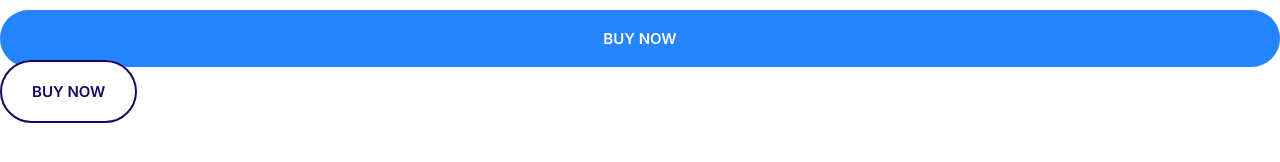
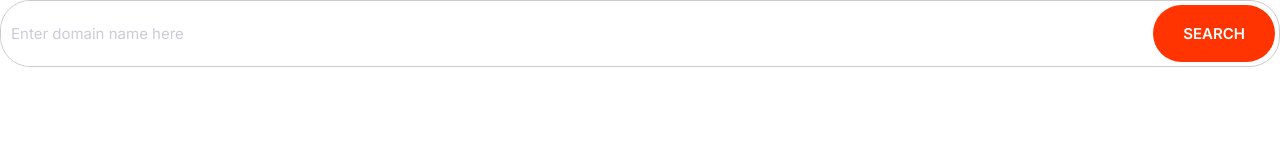
Before and after one commit to alanwcg/codewithmosh-moshify, a plain HTML site: page index.html in a window 1280 px wide. Drawn offline with Linux system fonts and the light colour scheme.

Commit message:
feat: build the input-group component

```diff
--- a/css/styles.css
+++ b/css/styles.css
@@ -4,6 +4,8 @@
   --color-accent: #ff3400;
   --color-headings: #1b0760;
   --color-body: #918ca4;
+  --color-border: #ccc;
+  --border-radius: 30px;
 }
 
 *,
@@ -244,3 +246,40 @@ a {
     font-size: 1.5rem;
   }
 }
+
+/* Inputs */
+
+.input {
+  border-radius: var(--border-radius);
+  border: 1px solid var(--color-border);
+  color: var(--color-headings);
+  font-size: 2rem;
+  outline: 0;
+  padding: 1.5rem 3.5rem;
+}
+
+.input-group {
+  border: 1px solid var(--color-border);
+  border-radius: var(--border-radius);
+  display: flex;
+}
+
+.input-group .input {
+  border: 0;
+  flex-grow: 1;
+  padding: 1.5rem 1rem;
+}
+
+.input-group .btn {
+  margin: 4px;
+}
+
+::placeholder {
+  color: #cdcbd7;
+}
+
+@media screen and (min-width: 1024px) {
+  .input {
+    font-size: 1.5rem;
+  }
+}
--- a/index.html
+++ b/index.html
@@ -15,7 +15,9 @@
     <link rel="stylesheet" href="css/styles.css" />
   </head>
   <body>
-    <button class="btn btn--primary btn--block">Buy Now</button>
-    <a href="#" class="btn btn--secondary btn--outline">Buy Now</a>
+    <div class="input-group">
+      <input type="text" class="input" placeholder="Enter domain name here" />
+      <button class="btn btn--accent">Search</button>
+    </div>
   </body>
 </html>
```
Also changed, not shown: components/input-groups.html (added, +4 -0 lines).
